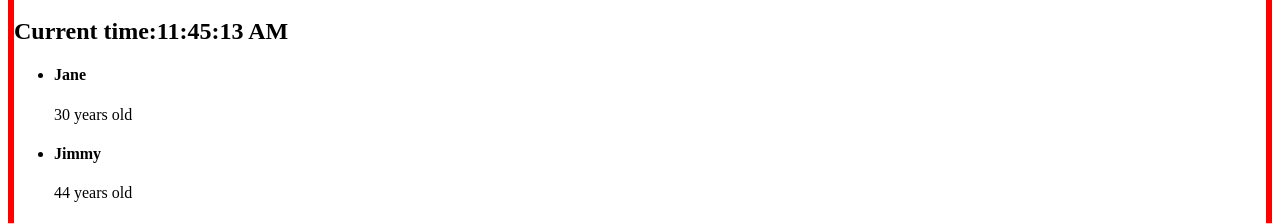
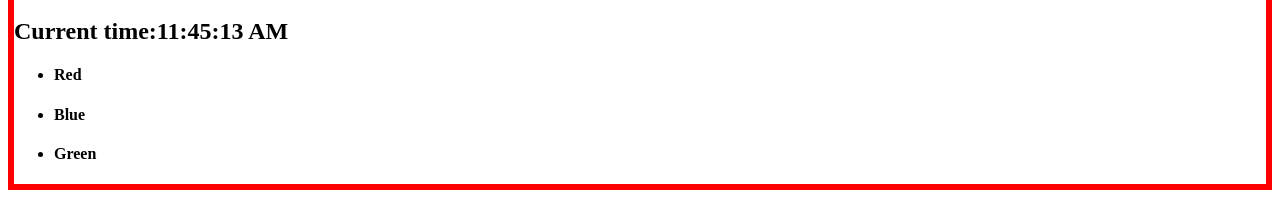
Before and after one commit to Akame96/React, a React (Vite) app: page / in a window 1280 px wide. Shown: the part 722-945 px from the top of the page. After the commit the page ends 920 px from the top, so only its background shows below. Built offline with nearby package versions, Linux system fonts and the light colour scheme.

Commit message:
correzione esercizi

```diff
--- a/src/App.jsx
+++ b/src/App.jsx
@@ -4,7 +4,7 @@ import { Container } from "./Container";
 import { Counter } from "./Counter";
 import { MouseClicker } from "./MouseClicker";
 import { MyForm } from "./MyForm";
-import { MyList } from "./MyList";
+import { Color} from "./Color";
 import { MyUncontrolledForms } from "./MyUncontrolledForms";
 import { Welcome } from "./Welcome";
 import { LanguageContext } from "./LanguageContext";
@@ -37,13 +37,13 @@ export function App() {
       <MyForm />
       <MyUncontrolledForms/>
       <Clock />
-      <MyList items= {[
-        {id: 1 , name: 'Jane', age:30},
-        {id: 1 , name: 'Jimmy', age:44},
-        {id: 1 , name: 'John', age:29},
-        {id: 1 , name: 'Lucy', age:35}
+      <Color color= {[
+        { id: 1, name: 'Red' },
+        { id: 2, name: 'Blue' },
+        { id: 3, name: 'Green' },
      ]}
     />
+
  </LanguageContext.Provider>
      </Container>
 
--- /dev/null
+++ b/src/Color.jsx
@@ -0,0 +1,11 @@
+export const Color = ({ color }) => {
+  return (
+    <ul>
+      {color.map((color) => (
+        <li key={color.id}>
+          <h4>{color.name}</h4>
+        </li>
+      ))}
+    </ul>
+  );
+};
```
